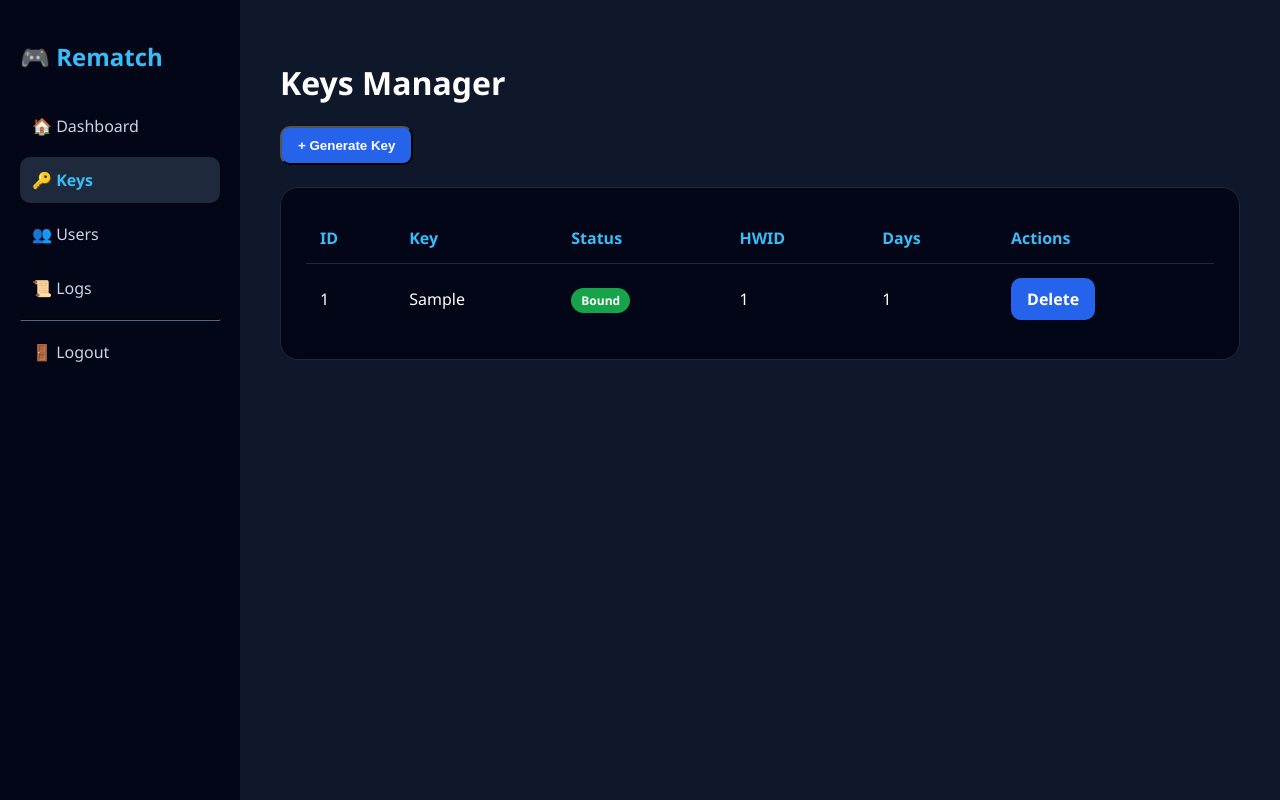
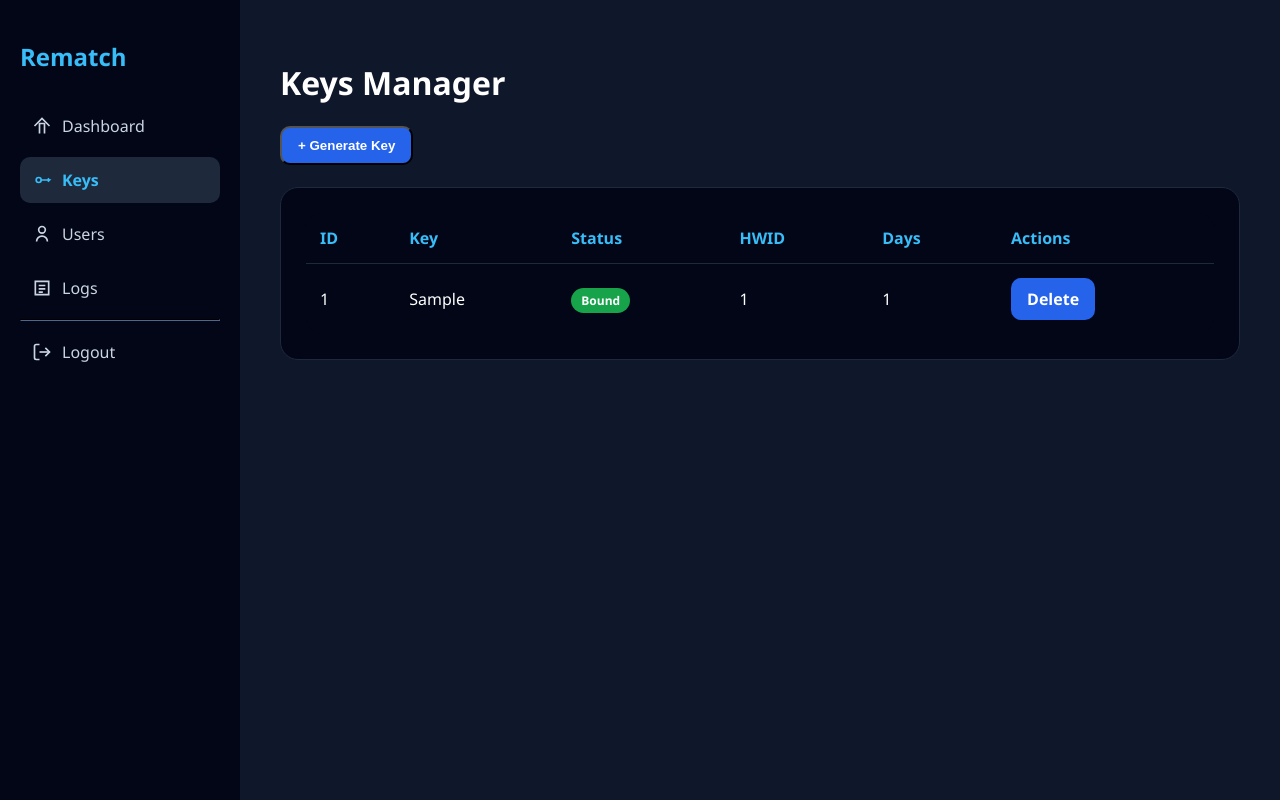
Before and after one commit to abdelhamedazmy/Rematch-Luma, a Flask app: page /keys in a window 1280 px wide. Run offline with Flask 3, Linux system fonts and the light colour scheme; the visitor is signed in with stand-in values (Sample User, id 1); tables that the repository leaves empty hold one stand-in row (values such as "Sample post").

Commit message:
Update base.html

```diff
--- a/app/templates/base.html
+++ b/app/templates/base.html
@@ -32,7 +31,9 @@ body {
 }
 
 .sidebar a {
-    display: block;
+    display: flex;
+    align-items: center;
+    gap: 10px;
     color: #cbd5e1;
     text-decoration: none;
     padding: 12px;
@@ -51,6 +51,15 @@ body {
     background: #1e293b;
     color: #38bdf8;
     font-weight: bold;
+}
+
+/* SVG Icons */
+.icon {
+    width: 20px;
+    height: 20px;
+    stroke: currentColor;
+    stroke-width: 2;
+    fill: none;
 }
 
 /* ===== Content ===== */
@@ -217,15 +201,33 @@ body {
 <body>
 
 <div class="sidebar" id="sidebar">
-    <h2>🎮 Rematch</h2>
+    <h2>Rematch</h2>
 
-    <a href="/dashboard" class="{% if request.path == '/dashboard' %}active{% endif %}">🏠 Dashboard</a>
-    <a href="/keys" class="{% if request.path.startswith('/keys') %}active{% endif %}">🔑 Keys</a>
-    <a href="/users" class="{% if request.path.startswith('/users') %}active{% endif %}">👥 Users</a>
-    <a href="/logs" class="{% if request.path.startswith('/logs') %}active{% endif %}">📜 Logs</a>
+    <a href="/dashboard" class="{% if request.path == '/dashboard' %}active{% endif %}">
+        <svg class="icon" viewBox="0 0 24 24"><path d="M3 12l9-9 9 9"/><path d="M9 21V9h6v12"/></svg>
+        Dashboard
+    </a>
+
+    <a href="/keys" class="{% if request.path.startswith('/keys') %}active{% endif %}">
+        <svg class="icon" viewBox="0 0 24 24"><circle cx="8" cy="12" r="3"/><path d="M11 12h10l-2 2m2-2l-2-2"/></svg>
+        Keys
+    </a>
+
+    <a href="/users" class="{% if request.path.startswith('/users') %}active{% endif %}">
+        <svg class="icon" viewBox="0 0 24 24"><circle cx="12" cy="7" r="4"/><path d="M5.5 21a6.5 6.5 0 0 1 13 0"/></svg>
+        Users
+    </a>
+
+    <a href="/logs" class="{% if request.path.startswith('/logs') %}active{% endif %}">
+        <svg class="icon" viewBox="0 0 24 24"><path d="M4 4h16v16H4z"/><path d="M8 9h8M8 13h8M8 17h5"/></svg>
+        Logs
+    </a>
 
     <hr style="border-color:#1f2937">
-    <a href="/logout">🚪 Logout</a>
+    <a href="/logout">
+        <svg class="icon" viewBox="0 0 24 24"><path d="M9 21H5a2 2 0 0 1-2-2V5a2 2 0 0 1 2-2h4"/><path d="M16 17l5-5-5-5"/><path d="M21 12H9"/></svg>
+        Logout
+    </a>
 </div>
 
 <div class="content">
```
Also changed, not shown: other parts of app/templates/base.html (+9 -36 lines).
